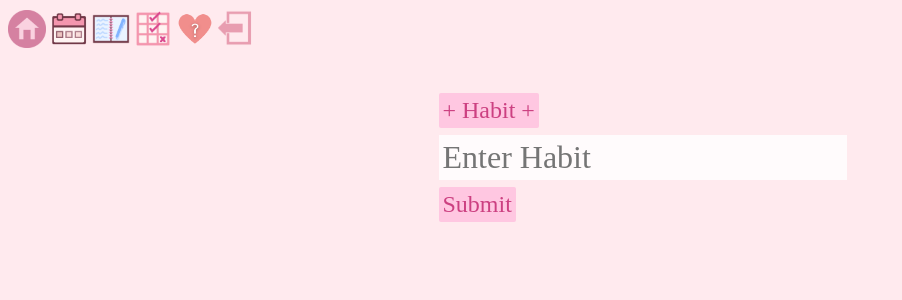
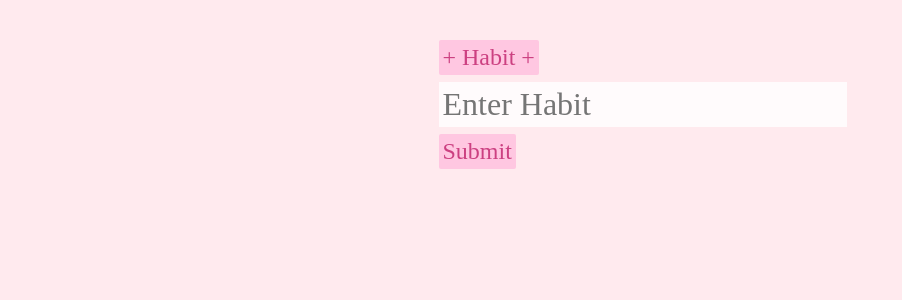
Before and after one commit to kateliberko/VirtualJournal, a Flask app: page /mainpage in a window 1280 px wide. Shown: the top 300 px of the page, without its empty margins (0-902 px from the left). Run offline with Flask 2, Linux system fonts and the light colour scheme; a user stored in the database is signed in; data comes from the database, SQL or seed files in the repository; both versions use the stored data as it was after the commit; some libraries are stand-ins or nearby versions.

Commit message:
removed nav bar from habit create

```diff
--- a/JournalProject/app/templates/habitcreate.html
+++ b/JournalProject/app/templates/habitcreate.html
@@ -7,14 +7,6 @@
 
     <!-- Bootstrap CSS -->
         <link rel="stylesheet" href="static\account.css">
-        <div>
-            <a class="nav-link" href="/mainpage"><img src="static\images\home.png " width="3%"></a>
-            <a class="nav-link" href="/calendar"><img src="static\images\calendar_icon.png " width="3%"></a>
-            <a class="nav-link" href="/journal"><img src="static\images\journal_icon.png " width="3%"></a>
-            <a class="nav-link" href="/habittracker"><img src="static\images\habittracker_icon.png " width="3%"></a>
-            <a class="nav-link" href="/moodtracker"><img src="static\images\moodtracker_icon.png " width="3%"></a>
-            <a class="nav-link" href="/"><img src="static\images\logout_icon.png " width="3%"></a>
-        </div>
     </head>
 
     <body>
```
Also changed, not shown: JournalProject/app/virtualjournal.db.
